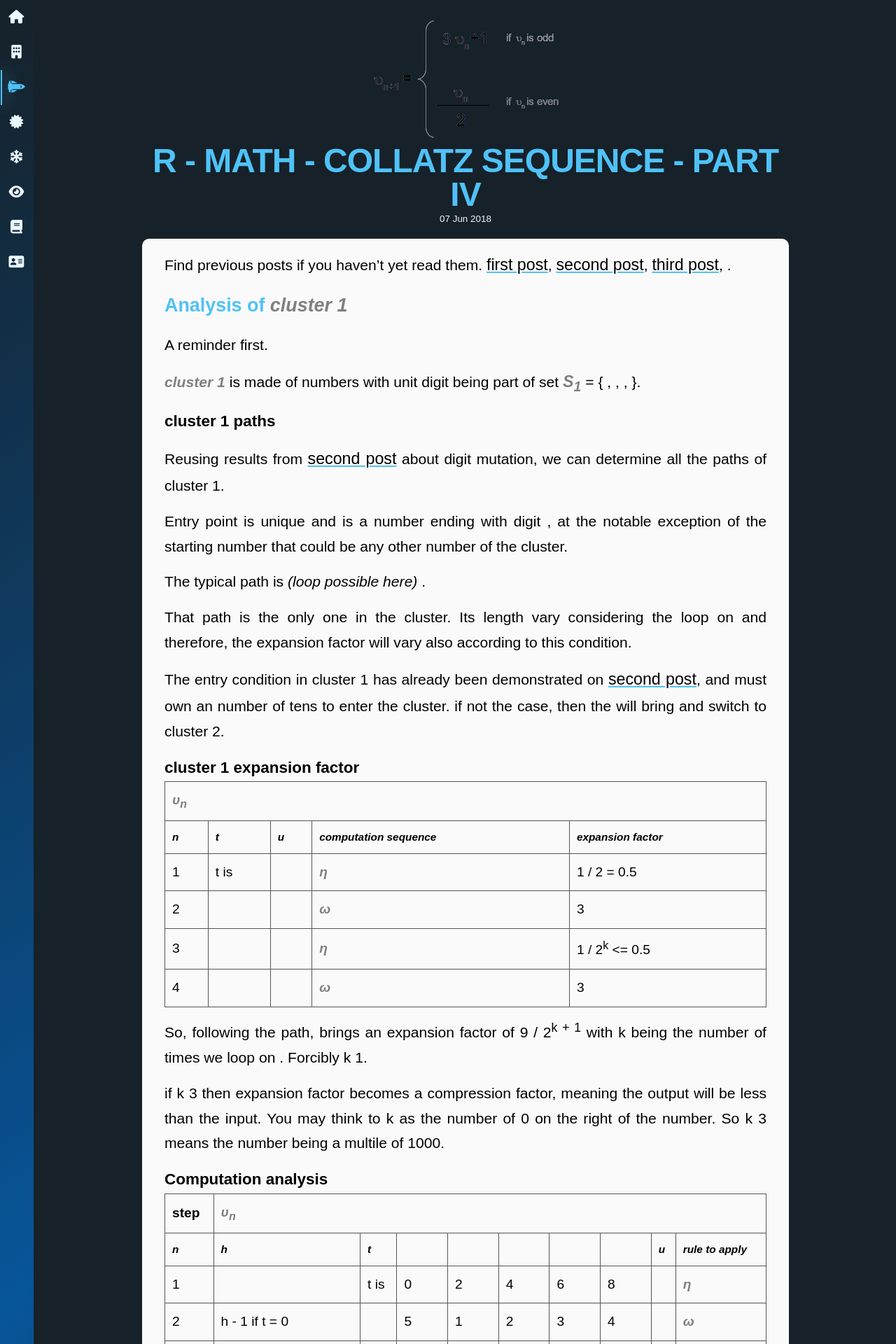
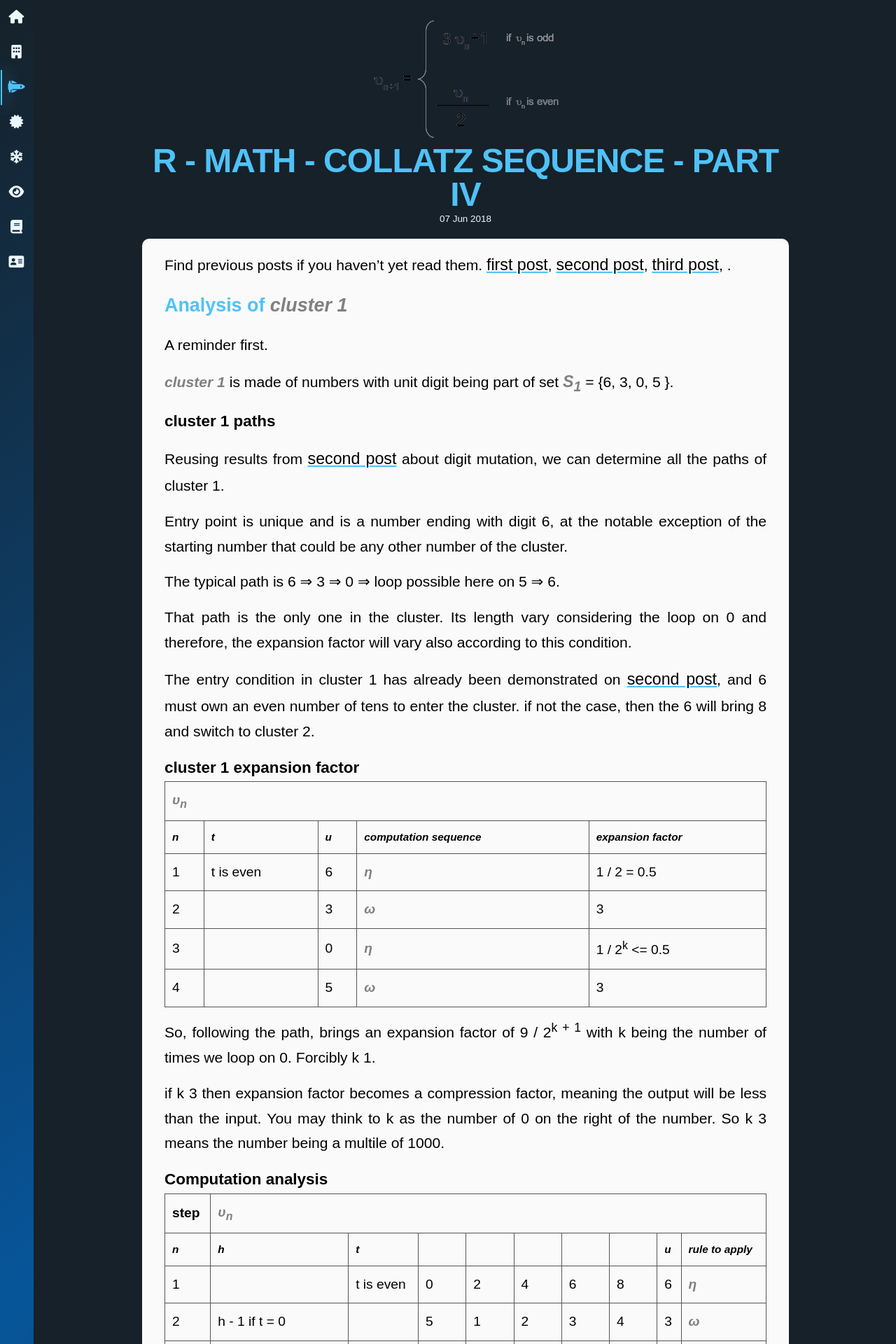
Before and after one commit to neonira/neonira.github.io, a Jekyll site: the page built from _posts/2018-06-07-CollatzSequence.md, in a window 1280 px wide. Shown: the top 1920 px of the page at 70% size. Built offline with Jekyll 4.4.1, drawn with Linux system fonts in a browser that asks for light colours; nearby versions of some CDN libraries; some web fonts are replaced; some of the changed text lies outside the part shown.

Commit message:
corrections

```diff
--- a/_posts/2018-06-07-CollatzSequence.md
+++ b/_posts/2018-06-07-CollatzSequence.md
@@ -14,25 +14,19 @@ Find previous posts if you haven't yet read them. [first post](https://neonira.g
 
 A reminder first.
 
-<cite class='kw'>cluster 1</cite> is made of numbers with unit digit being part of set <cite class='kw' style='font-size:1.1em;'>S<sub>1</sub></cite> = { <span class='digit digit6'></span>, <span class='digit digit3'></span>, <span class='digit digit0'></span>, <span class='digit digit5'></span> }.
-
-<!--
-<span class='digit digit2'></span>
-<cite class='kw'>t</cite>
-<cite class='kw even'></cite>
--->
+<cite class='kw'>cluster 1</cite> is made of numbers with unit digit being part of set <cite class='kw' style='font-size:1.1em;'>S<sub>1</sub></cite> = {6, 3, 0, 5 }.
 
 ### cluster 1 paths
 
 Reusing results from [second post](math_cs_2) about digit mutation, we can determine all the paths of cluster 1.
 
-Entry point is unique and is a number ending with digit <span class='digit digit6'></span> , at the notable exception of the starting number that could be any other number of the cluster.
+Entry point is unique and is a number ending with digit 6, at the notable exception of the starting number that could be any other number of the cluster.
 
-The typical path is <span class='digit digit6'></span> <cite class='arrow'></cite><span class='digit digit3'></span> <cite class='arrow'></cite> <span class='digit digit0'></span> <cite class='arrow'> (loop possible here)</cite><span class='digit digit5'></span> <cite class='arrow'></cite> <span class='digit digit6'></span>.
+The typical path is 6 &rArr; 3 &rArr; 0 &rArr; loop possible here on 5 &rArr; 6.
 
-That path is the only one in the cluster. Its length vary considering the loop on <span class='digit digit0'></span> and therefore, the expansion factor will vary also according to this condition.
+That path is the only one in the cluster. Its length vary considering the loop on 0 and therefore, the expansion factor will vary also according to this condition.
 
-The entry condition in cluster 1 has already been demonstrated on [second post](math_cs_2), and <span class='digit digit6'></span> must own an <cite class='kw even'></cite> number of tens to enter the cluster. if not the case, then the <span class='digit digit6'></span> will bring <span class='digit digit8'></span> and switch to cluster 2.
+The entry condition in cluster 1 has already been demonstrated on [second post](math_cs_2), and 6 must own an even number of tens to enter the cluster. if not the case, then the 6 will bring 8 and switch to cluster 2.
 
 
 ### cluster 1 expansion factor
@@ -52,29 +46,29 @@ The entry condition in cluster 1 has already been demonstrated on [second post](
 <tbody>
 <tr>
 <td>1</td>
-<td>t is <cite class='kw even'></cite></td>
-<td><span class='digit digit6'></span></td>
+<td>t is even</td>
+<td>6</td>
 <td><cite class='kw'>&eta;</cite></td>
 <td>1 / 2 = 0.5</td>
 </tr>
 <tr>
 <td>2</td>
 <td></td>
-<td><span class='digit digit3'></span></td>
+<td>3</td>
 <td><cite class='kw'>&omega;</cite></td>
 <td>3</td>
 </tr>
 <tr>
 <td>3</td>
 <td></td>
-<td><span class='digit digit0'></span></td>
+<td>0</td>
 <td><cite class='kw'>&eta;</cite></td>
 <td>1 / 2<sup>k</sup> &lt;= 0.5 </td>
 </tr>
 <tr>
 <td>4</td>
 <td></td>
-<td><span class='digit digit5'></span></td>
+<td>5</td>
 <td><cite class='kw'>&omega;</cite></td>
 <td>3</td>
 </tr>
@@ -82,7 +76,7 @@ The entry condition in cluster 1 has already been demonstrated on [second post](
 </table>
 
 
-So, following the path, brings an expansion factor of 9 / 2<sup>k + 1</sup> with k being the number of times we loop on <span class='digit digit0'></span>. Forcibly k <cite class='math_ge'></cite>1.
+So, following the path, brings an expansion factor of 9 / 2<sup>k + 1</sup> with k being the number of times we loop on 0. Forcibly k <cite class='math_ge'></cite>1.
 
 if k <cite class='math_ge'></cite>3 then expansion factor becomes a compression factor, meaning the output will be less than the input. You may think to k as the number of 0 on the right of the number. So k <cite class='math_ge'></cite>3 means the number being a multile of 1000.
 
@@ -111,9 +105,9 @@ if k <cite class='math_ge'></cite>3 then expansion factor becomes a compression
 <tr>
 <td>1</td>
 <td></td>
-<td>t is <cite class='kw even'></cite></td>
+<td>t is even</td>
 <td>0</td><td>2</td><td>4</td><td>6</td><td>8</td>
-<td><span class='digit digit6'></span></td>
+<td>6</td>
 <td><cite class='kw'>&eta;</cite></td>
 </tr>
 <tr>
@@ -121,7 +115,7 @@ if k <cite class='math_ge'></cite>3 then expansion factor becomes a compression
 <td> h - 1 if t = 0</td>
 <td> </td>
 <td>5</td><td>1</td><td>2</td><td>3</td><td>4</td>
-<td><span class='digit digit3'></span></td>
+<td>3</td>
 <td><cite class='kw'>&omega;</cite></td>
 </tr>
 <tr>
@@ -129,7 +123,7 @@ if k <cite class='math_ge'></cite>3 then expansion factor becomes a compression
 <td> h + 1 if t = 3, 4 or 5</td>
 <td></td>
 <td>6<br>k = 2</td><td>4<br>k = 3</td><td>7<br>k = 1</td><td>0<br>k = 3</td><td>3<br>k = 1</td>
-<td><span class='digit digit0'></span></td>
+<td>0</td>
 <td><cite class='kw'>&eta;</cite></td>
 </tr>
 <tr>
@@ -137,7 +131,7 @@ if k <cite class='math_ge'></cite>3 then expansion factor becomes a compression
 <td></td>
 <td></td>
 <td>1</td><td>0</td><td>3</td><td>2</td><td>1</td>
-<td><span class='digit digit5'></span></td>
+<td>5</td>
 <td><cite class='kw'>&omega;</cite></td>
 </tr>
 
@@ -146,30 +140,30 @@ if k <cite class='math_ge'></cite>3 then expansion factor becomes a compression
 <td>h + 1 if t = 3 or 4</td>
 <td></td>
 <td>4</td><td>1</td><td>0</td><td>7</td><td>4</td>
-<td><span class='digit digit6'></span></td>
+<td>6</td>
 <td><cite class='kw'>&eta;</cite></td>
 </tr>
 </tbody>
 </table>
 
 Read vertically, as cases of tens are shown vertically.
-So, let's take a number that ends with digit <span class='digit digit0'></span>. Its canonical form is 10 <cite class='kw'>t</cite> + 0.
+So, let's take a number that ends with digit 0. Its canonical form is 10 <cite class='kw'>t</cite> + 0.
 
-If <cite class='kw'>t</cite> is <cite class='kw even'></cite>, <cite class='kw'>t</cite> = 2<cite class='kw'>p</cite> this reduces to 5 <cite class='kw'>p</cite> + 0, applying <cite class='kw'>&eta;</cite> two times. Now, if <cite class='kw'>p</cite> is <cite class='kw even'></cite> a further reduction can be applied, and this will happen as long as <cite class='kw'>p</cite> / 2 is <cite class='kw even'></cite>. Let's put <cite class='kw'>e</cite> this number of times, starting from <cite class='kw'>t</cite> input, the total number of times applying <cite class='kw'>&eta;</cite> is therefore 1 + <cite class='kw'>e</cite> with <cite class='kw'>e</cite> <cite class='math_ge'></cite> 1.  <cite class='refeq'>a</cite>
+If <cite class='kw'>t</cite> is even, <cite class='kw'>t</cite> = 2<cite class='kw'>p</cite> this reduces to 5 <cite class='kw'>p</cite> + 0, applying <cite class='kw'>&eta;</cite> two times. Now, if <cite class='kw'>p</cite> is even a further reduction can be applied, and this will happen as long as <cite class='kw'>p</cite> / 2 is even. Let's put <cite class='kw'>e</cite> this number of times, starting from <cite class='kw'>t</cite> input, the total number of times applying <cite class='kw'>&eta;</cite> is therefore 1 + <cite class='kw'>e</cite> with <cite class='kw'>e</cite> <cite class='math_ge'></cite> 1.  <cite class='refeq'>a</cite>
 
-If <cite class='kw'>t</cite> is <cite class='kw odd'></cite>, <cite class='kw'>t</cite> = 2<cite class='kw'>p</cite> + 1, this reduces to 5 (2<cite class='kw'>p</cite>+ 1) + 0. applying <cite class='kw'>&eta;</cite> one time. <cite class='refeq'>b</cite>
+If <cite class='kw'>t</cite> is odd, <cite class='kw'>t</cite> = 2<cite class='kw'>p</cite> + 1, this reduces to 5 (2<cite class='kw'>p</cite>+ 1) + 0. applying <cite class='kw'>&eta;</cite> one time. <cite class='refeq'>b</cite>
 
-Note that if a number ends with <cite class='kw'>d</cite> digits <span class='digit digit0'></span>, then the number of times <cite class='kw'>&eta;</cite> will be applied is <cite class='kw'>d</cite>.
+Note that if a number ends with <cite class='kw'>d</cite> digits 0, then the number of times <cite class='kw'>&eta;</cite> will be applied is <cite class='kw'>d</cite>.
 
 ### Expansion factor
 
-So the expansion factor turns to be taken from set { 9 / 2<sup>k</sup> with <cite class='kw'>k</cite> = 2 when tens of <span class='digit digit0'></span> digit are <cite class='kw odd'></cite>, and <cite class='kw'>k</cite> = 2 + <cite class='kw'>e</cite> with <cite class='kw'>e</cite> being the number of times those tens can be divided by 2 staying <cite class='kw even'></cite>}.
+So the expansion factor turns to be taken from set { 9 / 2<sup>k</sup> with <cite class='kw'>k</cite> = 2 when tens of 0 digit are odd, and <cite class='kw'>k</cite> = 2 + <cite class='kw'>e</cite> with <cite class='kw'>e</cite> being the number of times those tens can be divided by 2 staying even}.
 
-This expansion factor, is really an expansion factor when tens of <span class='digit digit0'></span> digit are <cite class='kw odd'></cite> or when <cite class='kw'>e</cite> <cite class='math_le'></cite> 2. Otherwise, the expansion factor is a compression factor, meaning that the output of cluster 1 will be in this case a number less than the input number.
+This expansion factor, is really an expansion factor when tens of 0 digit are odd or when <cite class='kw'>e</cite> <cite class='math_le'></cite> 2. Otherwise, the expansion factor is a compression factor, meaning that the output of cluster 1 will be in this case a number less than the input number.
 
 #### Expansion factor pattern
 
-Let's consider input number 13. Applying <cite class='kw'>&omega;</cite>, it brings 40. Applying <cite class='kw'>&eta;</cite> brings successively 40 <cite class='arrow'></cite> 20 <cite class='arrow'></cite> 10 <cite class='arrow'></cite> 5. So <cite class='kw'>e</cite> = 3, and the reduction factor applied is 9 / 16.
+Let's consider input number 13. Applying <cite class='kw'>&omega;</cite>, it brings 40. Applying <cite class='kw'>&eta;</cite> brings successively 40 &rArr; 20 &rArr; 10 &rArr; 5. So <cite class='kw'>e</cite> = 3, and the reduction factor applied is 9 / 16.
 
 I will show that the expansion factor follows a clearly defined pattern.
 
@@ -182,8 +176,8 @@ Therefore, input number has <cite class='kw'>t</cite> tens, and output number ha
 <table>
 <thead>
 <tr>
-<th>input digit <span class='digit digit3'></span></th>
-<th colspan='2'>output digit <span class='digit digit0'></span></th>
+<th>input digit 3</th>
+<th colspan='2'>output digit 0</th>
 <th>minimum <cite class='kw'>e</cite></th>
 </tr>
 <tr>
@@ -202,12 +196,12 @@ Therefore, input number has <cite class='kw'>t</cite> tens, and output number ha
 </tbody>
 </table>
 
-So what's a surprise! All tens digits of output numbers turns to be <cite class='kw even'></cite>, and their respective expansion factors are shown on the table. Following table expresses the final and definitive expansion factors of cluster 1.
+So what's a surprise! All tens digits of output numbers turns to be even, and their respective expansion factors are shown on the table. Following table expresses the final and definitive expansion factors of cluster 1.
 
 <table>
 <thead>
 <tr>
-<th>input digit <span class='digit digit3'></span></th>
+<th>input digit 3</th>
 <th colspan='2'>cluster 1 impact</th>
 </tr>
 <tr>
```
Also changed, not shown: _posts/2018-06-03-CollatzSequence.md (+22 -22 lines), _posts/2018-06-06-CollatzSequence.md (+19 -19 lines), _posts/2018-06-16-CollatzSequence.md (+20 -25 lines).
